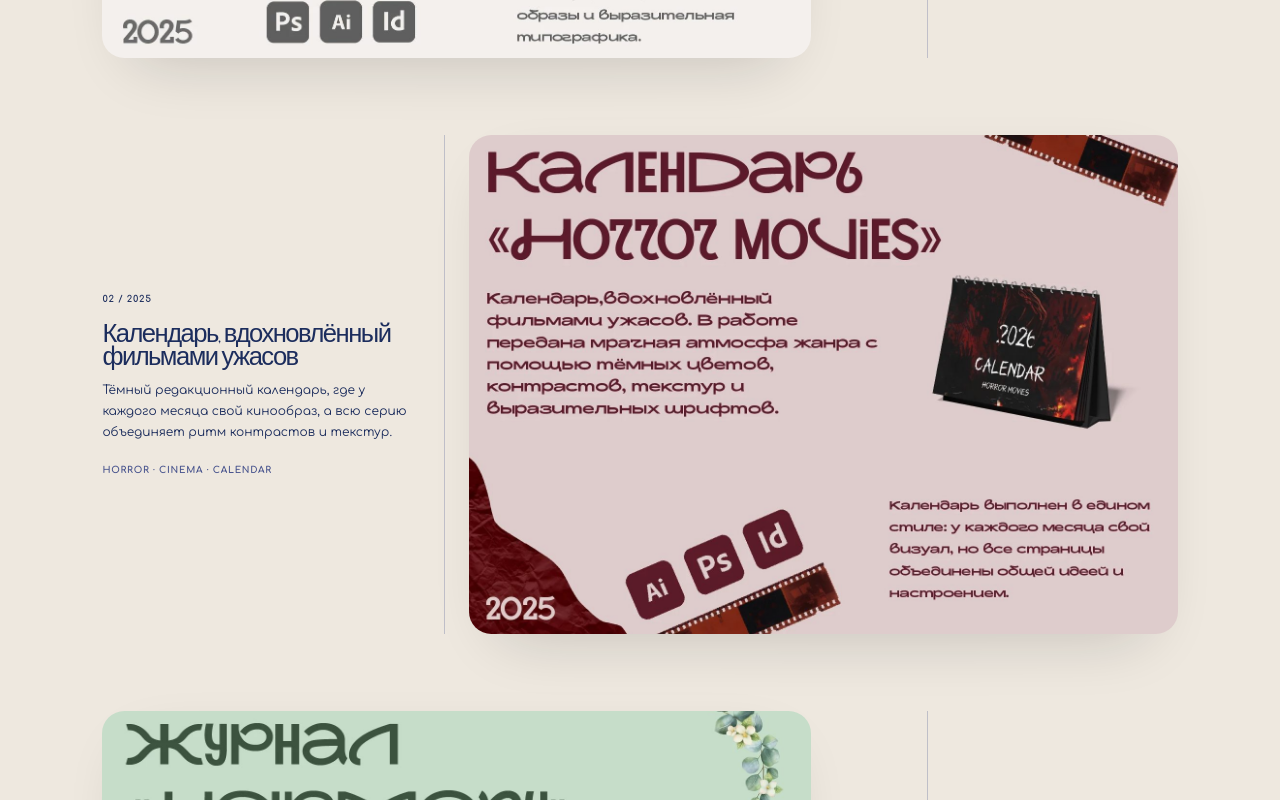
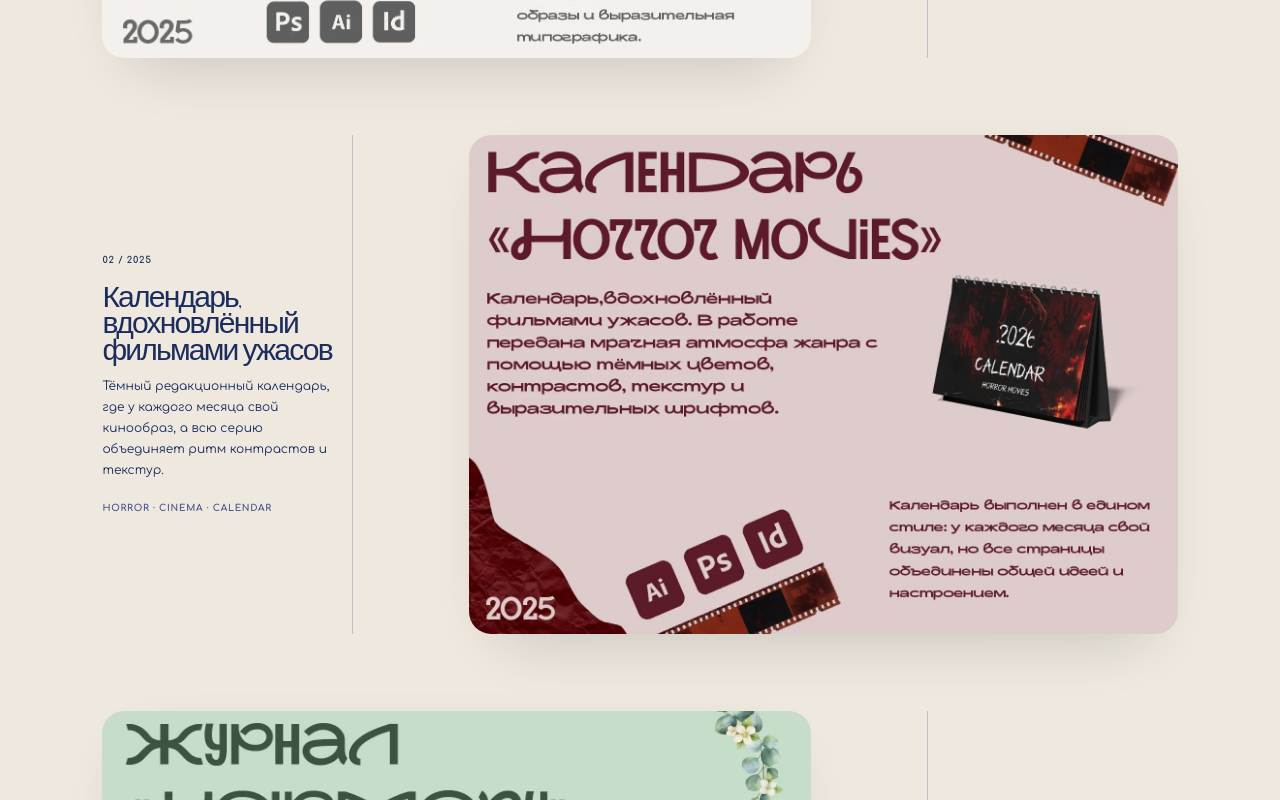
Before and after one commit to HeapGuard/dianavolf-portfolio, a React (Vite) app: page / in a window 1280 px wide. Shown: the part 2320-3120 px from the top of the page. Built offline with nearby package versions, Linux system fonts and the light colour scheme.

Commit message:
Align project card annotations

```diff
--- a/src/styles.css
+++ b/src/styles.css
@@ -210,8 +210,9 @@ h1, h2, p { margin-top: 0; } em { font-style: normal; font-family: 'Nauryz', var
   .case-card::after { align-self: stretch; margin: 3% 3% 1%; opacity: var(--shadow-strength); filter: blur(32px); transform: translate3d(var(--shadow-x), var(--shadow-y), 0) scale(var(--shadow-scale)); }
   .case-card:has(> button:hover), .case-card:has(> button:focus-visible) { --shadow-strength: .3; --shadow-scale: 1; }
   .case-card:has(> button:hover)::after, .case-card:has(> button:focus-visible)::after { opacity: var(--shadow-strength); }
-  .case-card--offset .case-card__aside { grid-column: 1 / span 4; padding: 1.15rem 2rem 1.15rem 0; }
-  .case-card--offset .case-card__aside h3 { font-size: clamp(1.45rem, 2vw, 2.45rem); }
+  .case-card--offset .case-card__aside { grid-column: 1 / 4; padding: 1.15rem 1rem 1.15rem 0; }
+  .case-card__aside::before { top: 0; height: 100%; transform: scaleY(0); transform-origin: top; transition: transform .35s cubic-bezier(.16, 1, .3, 1); }
+  .case-card__aside:hover::before { height: 100%; transform: scaleY(1); }
 }
 
 @media (hover: hover) and (pointer: fine) and (prefers-reduced-motion: no-preference) {
```
